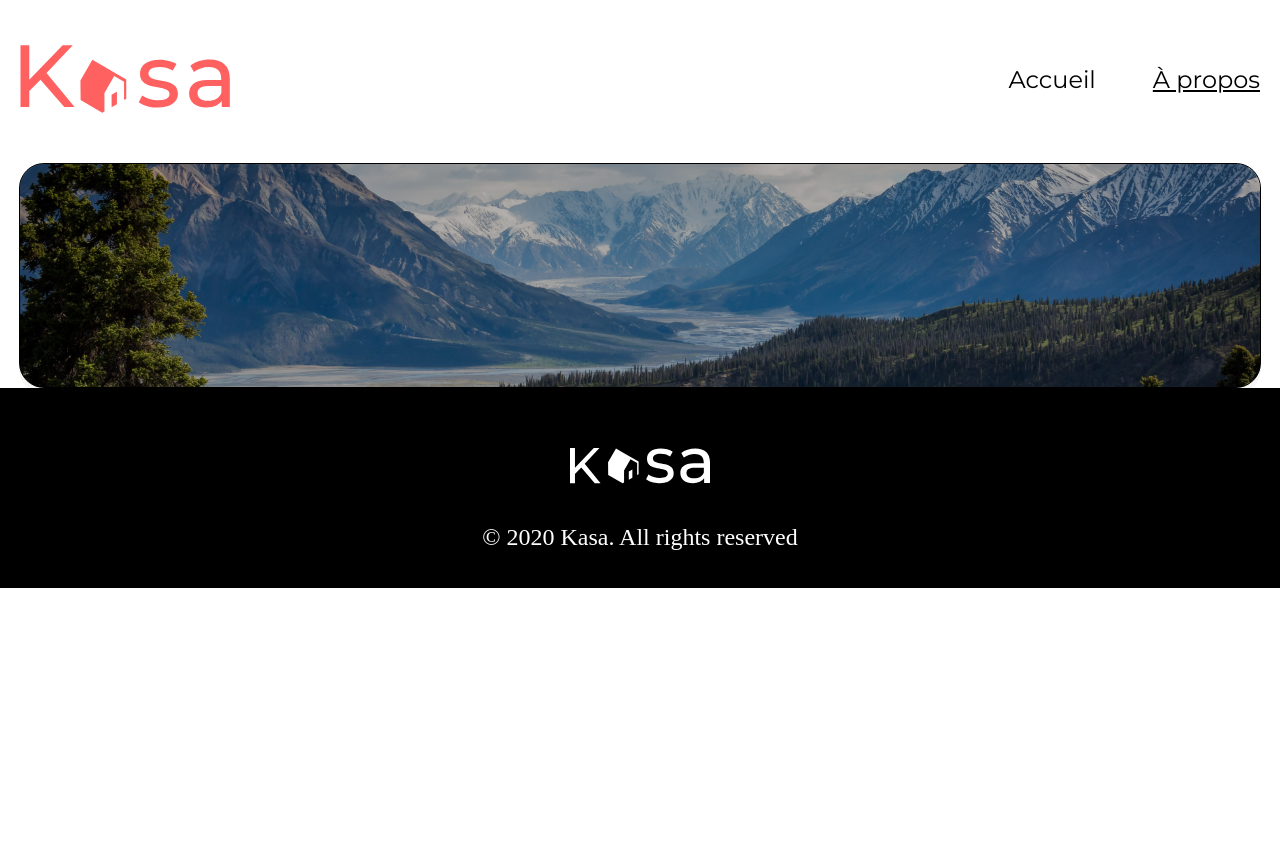
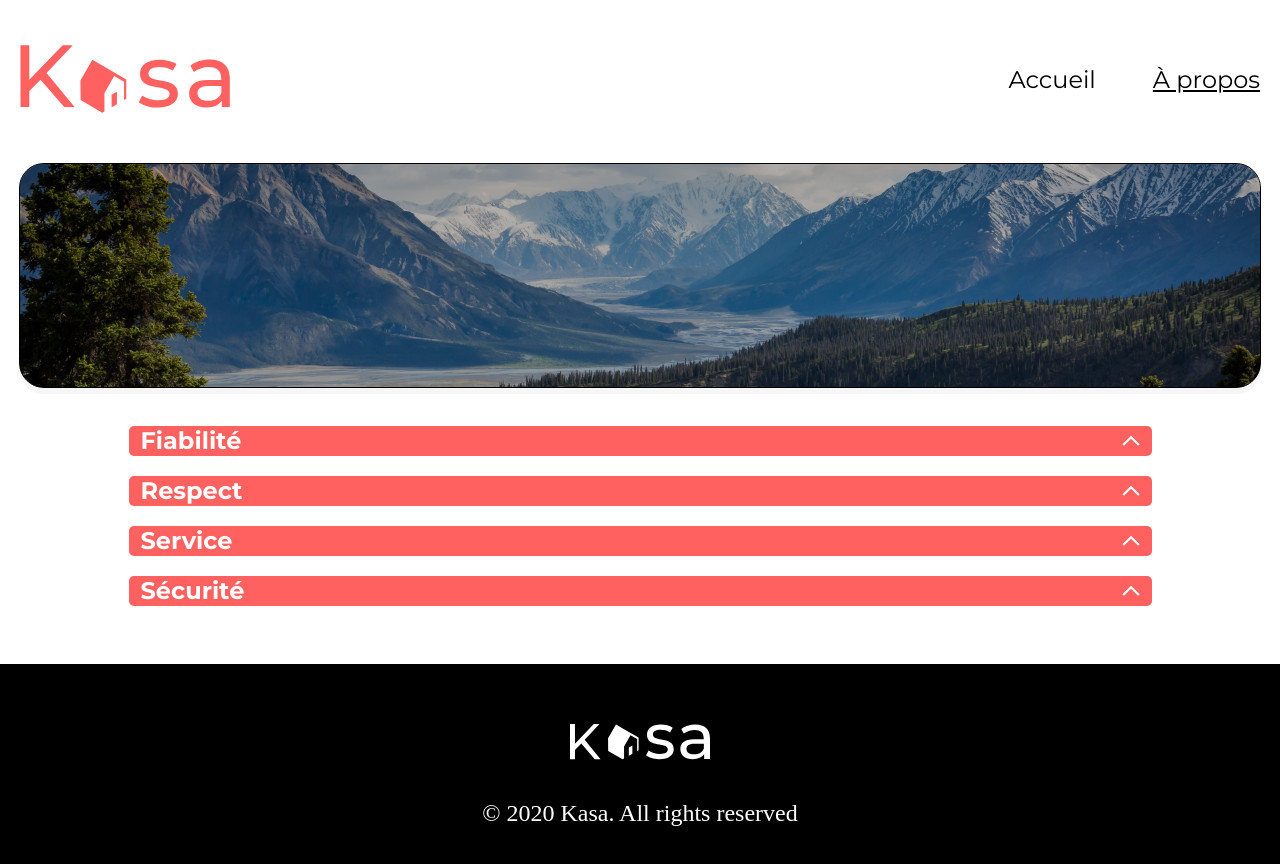
Before and after one commit to pclmentc/Projet_8_clement_colas_pierre_Kasa, a React (Vite) app in the folder front/: page /a-propos in a window 1280 px wide. Before the commit the page ends 800 px from the top, so only its background shows below. Built offline with nearby package versions, Linux system fonts and the light colour scheme.

Commit message:
collapse + rotation icon

```diff
--- a/front/src/components/Collapse/Collapse.jsx
+++ b/front/src/components/Collapse/Collapse.jsx
@@ -0,0 +1,69 @@
+import React, { useState, useRef } from 'react'
+import chevron from '../../assets/chevron.svg'
+import './Collapse.scss'
+
+function Collapse({ title, content }) {
+    // État pour gérer la classe 'active'
+    const [setActive, setActiveState] = useState('')
+
+    // État pour gérer la hauteur du contenu
+    const [setHeight, setHeightState] = useState('0px')
+
+    // État pour gérer la rotation de l'icône chevron
+    const [setRotate, setRotateState] = useState('collapse-icon')
+
+    // Référence pour obtenir la hauteur du contenu
+    const contentCollapse = useRef(null)
+
+    // Fonction pour basculer l'état du collapse
+    const toggleCollapse = () => {
+        setActiveState(setActive === '' ? 'active' : '')
+        setHeightState(
+            setActive === 'active'
+                ? '0px'
+                : `${contentCollapse.current.scrollHeight}px`
+        )
+        setRotateState(
+            setActive === 'active' ? 'collapse-icon' : 'collapse-icon rotate'
+        )
+    }
+
+    // Tableau pour stocker le contenu, gérant à la fois le contenu unique et le tableau de contenu
+    const contentArray = []
+    if (!Array.isArray(content)) {
+        contentArray.push(content)
+    } else {
+        for (let i = 0; i < 9; i++) {
+            contentArray.push(content[i])
+        }
+    }
+
+    return (
+        <div className="collapse-section">
+            {/* Bouton pour basculer le collapse */}
+            <button
+                className={`collapse ${setActive}`}
+                onClick={toggleCollapse}
+            >
+                <span className="collapse-title">{title}</span>
+                <img src={chevron} className={`${setRotate}`} alt="" />
+            </button>
+
+            {/* Zone de contenu qui se développe/rétracte */}
+            <div
+                ref={contentCollapse}
+                style={{ maxHeight: `${setHeight}` }}
+                className="collapse-content"
+            >
+                {/* Affichage du contenu en fonction de contentArray */}
+                <div className="collapse-text">
+                    {contentArray.map((content, index) => (
+                        <div key={`${content}-${index}`}>{content}</div>
+                    ))}
+                </div>
+            </div>
+        </div>
+    )
+}
+
+export default Collapse
--- a/front/src/components/Collapse/Collapse.scss
+++ b/front/src/components/Collapse/Collapse.scss
@@ -0,0 +1,63 @@
+@import '../../style.scss';
+
+.collapse {
+	display: flex;
+	align-items: center;
+	height: 1.875rem;
+	padding-left: 0.75rem;
+	border: none;
+	border-radius: 0.3125rem;
+	background-color: $primary-color;
+	cursor: pointer;
+	transition: background-color 0.6s ease;
+
+	&-section {
+		display: flex;
+		flex-direction: column;
+		margin-bottom: 1.25rem;
+
+	}
+	&-title {
+        @include main-typography;
+		color: #FFF;
+        font-size: 24px;
+        font-style: normal;
+        font-weight: 700;
+        line-height: 142.6%;
+
+	}
+	&-icon {
+		width: 1.125rem;
+		height: 1.125rem;
+		margin-right: 0.375rem;
+		margin-left: auto;
+		transition: -webkit-transform 0.6s ease;
+		transition: transform 0.6s ease;
+
+	}
+	&-content {
+		overflow: hidden;
+		transition: max-height 0.6s ease;
+	}
+	&-text {
+        @include main-typography;
+		padding-top: 1.125rem;
+		padding-right: 0.375rem;
+		padding-bottom: 1.125rem;
+		padding-left: 0.75rem;
+		background: #f7f7f7;
+		color: black;
+		font-size: 18px;
+
+
+	}
+}
+
+.rotate {
+	transform: rotate(180deg);
+}
+.collapseSection{
+  width: 1023px;
+  margin: 0 auto;
+  padding-block: 38px;
+}
--- a/front/src/pages/A-propos/Apropos.jsx
+++ b/front/src/pages/A-propos/Apropos.jsx
@@ -1,11 +1,45 @@
 import './Apropos.scss'
+import Collapse from '../../components/Collapse/Collapse';
 
 function Apropos() {
     document.title = 'A-propos - Kasa'
+    const aproposData = [
+		{
+			title: 'Fiabilité',
+			content:
+				'Les annonces postées sur Kasa garantissent une fiabilité totale. Les photos sont conformes aux logements, et toutes les informations sont régulièrement vérifiées  par nos équipes.',
+		},
+		{
+			title: 'Respect',
+			content:
+				'La bienveillance fait partie des valeurs fondatrices de Kasa. Tout comportement discriminatoire ou de perturbation du voisinage entraînera une exclusion de notre plateforme.',
+		},
+		{
+			title: 'Service',
+			content:
+				"Nos équipes se tiennent à votre disposition pour vous fournir une expérience parfaite. N'hésitez pas à nous contacter si vous avez la moindre question.",
+		},
+		{
+			title: 'Sécurité',
+			content:
+				"La sécurité est la priorité de Kasa. Aussi bien pour nos hôtes que pour les voyageurs, chaque logement correspond aux critères de sécurité établis par nos services. En laissant une note aussi bien à l'hôte qu'au locataire, cela permet à nos équipes de vérifier que les standards sont bien respectés. Nous organisons également des ateliers sur la sécurité domestique pour nos hôtes.",
+		},
+	]
     return (
-
+<section>
         <div className='backImg1'>
         </div>
+<div className='collapseSection'>
+        {aproposData.map((apropos, index) => (
+				<Collapse
+					title={apropos.title}
+					content={apropos.content}
+					key={`${apropos.title}-${index}`}
+				/>
+			))}
+</div>
+</section>
+
     )
 }
 
--- a/front/src/style.scss
+++ b/front/src/style.scss
@@ -1,3 +1,5 @@
+$primary-color: #ff6060;
+
 @import url('https://fonts.googleapis.com/css2?family=Montserrat:ital,wght@0,100;0,200;0,300;0,400;0,500;0,600;0,700;0,800;0,900;1,100;1,200;1,300;1,400;1,500;1,600;1,700;1,800;1,900&display=swap');
 
 @mixin banner {
```
Also changed, not shown: front/src/assets/chevron.svg.
